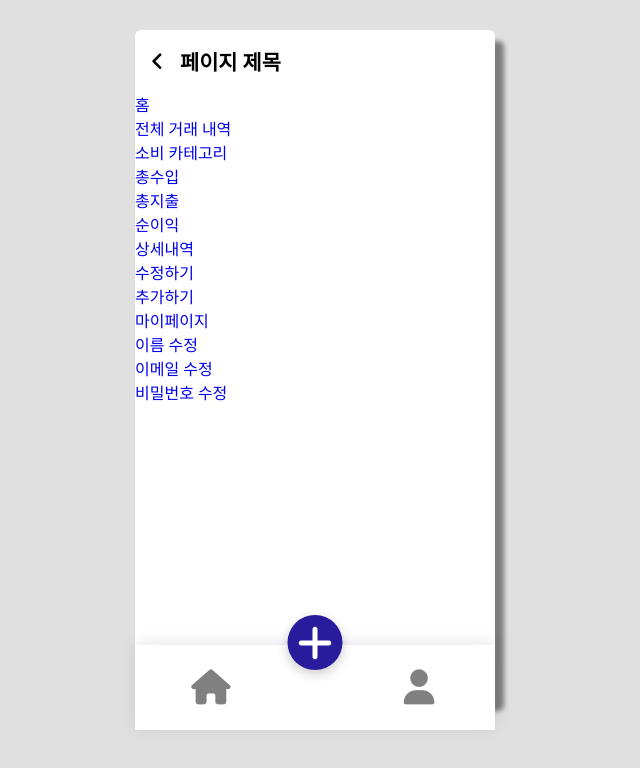
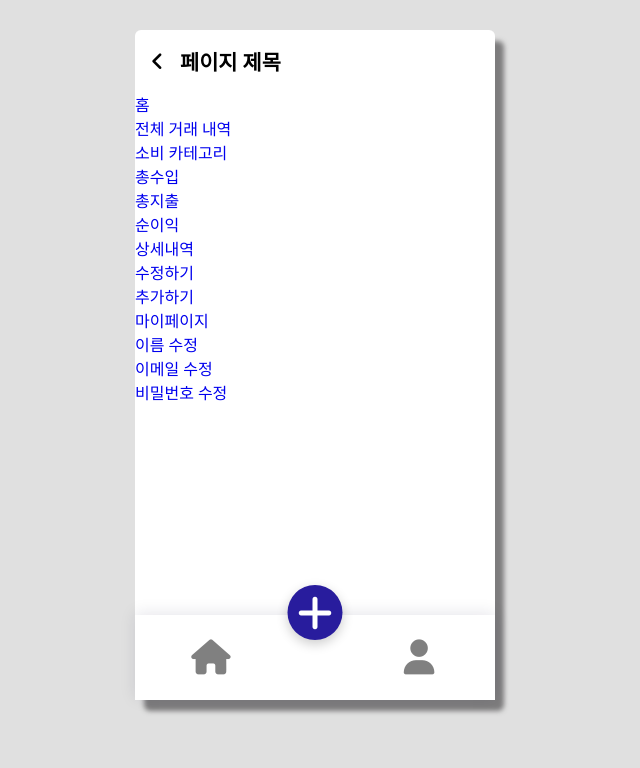
Before and after one commit to IT-Money/IT-Money, a Vue app: page / in a window 1280 px wide. Shown: the top 768 px of the page, without its empty margins (325-965 px from the left). Built offline with nearby package versions, Linux system fonts and the light colour scheme; data requests are answered from the project's data file; a web font is replaced by a local one.

Commit message:
Style: 푸터 위치 조절

```diff
--- a/src/components/FooterNav.vue
+++ b/src/components/FooterNav.vue
@@ -20,7 +20,7 @@
 .footer-wrapper {
   position: absolute;
   left: 50%;
-  top: 280px;
+  top: 250px;
   transform: translate(-50%, 335px);
   width: 100%;
   max-width: 360px;
```
